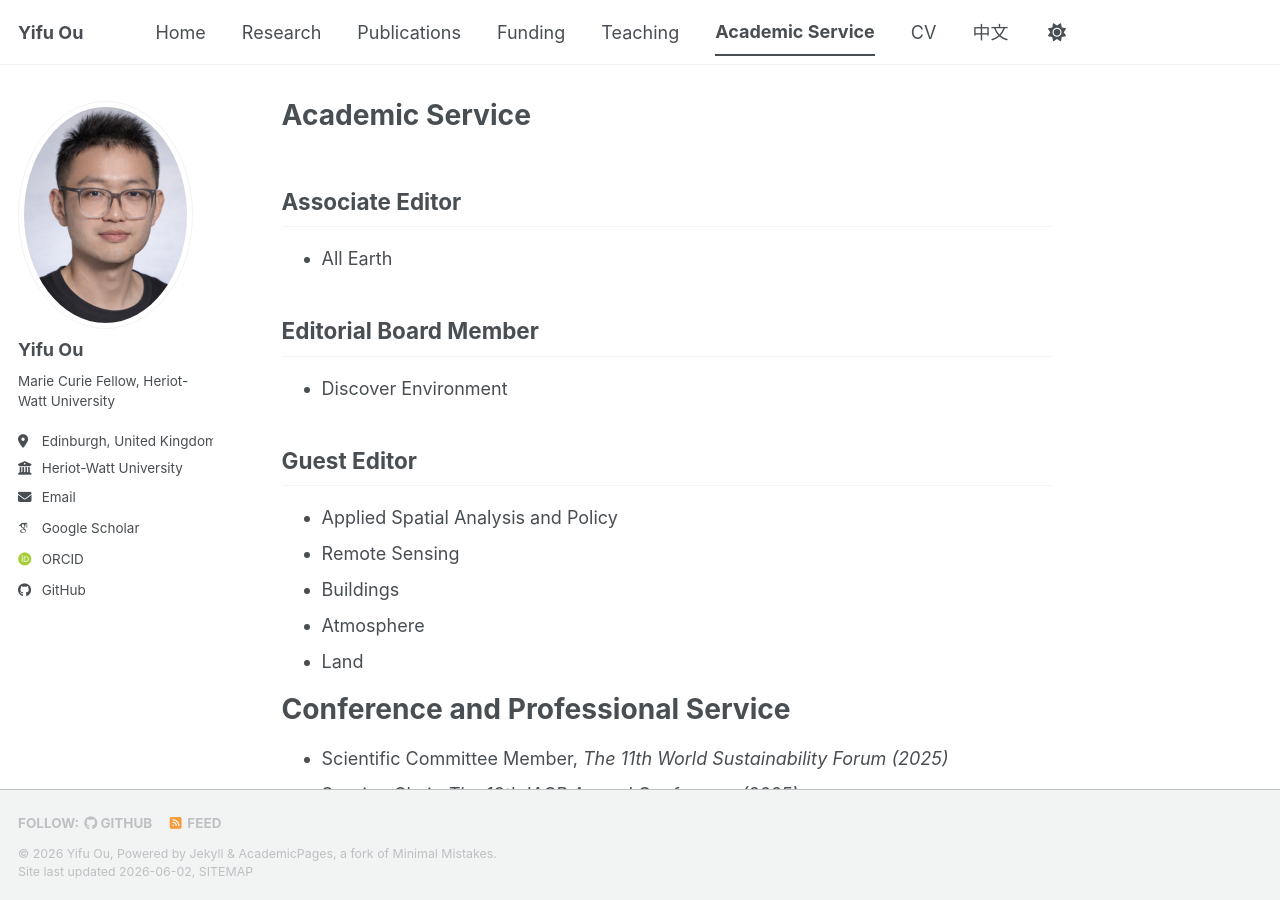
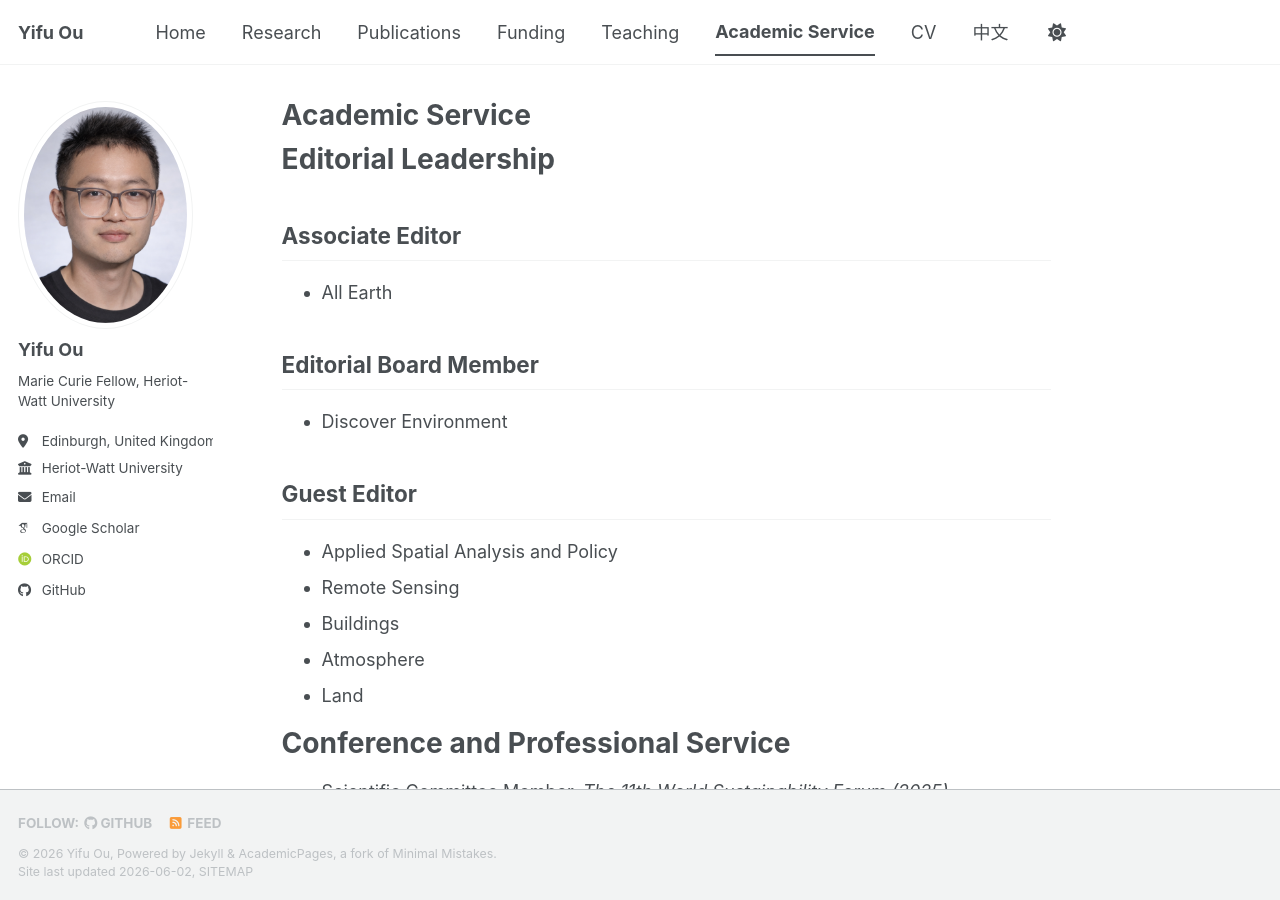
Before and after one commit to YifuOu/YifuOu.github.io, a Jekyll site: the page built from _pages/service.md, in a window 1280 px wide and 900 px high. Built offline with Jekyll 4.4.1, drawn with Linux system fonts in a browser that asks for light colours; some web fonts are replaced; a script bundle is joined from its source files by our own code; library files that are not in the unit come from our copies.

Commit message:
Update service.md

```diff
--- a/_pages/service.md
+++ b/_pages/service.md
@@ -5,6 +5,9 @@ title: "Academic Service"
 permalink: /service/
 author_profile: true
 ---
+
+
+# Editorial Leadership
 
 ## Associate Editor
 
```
